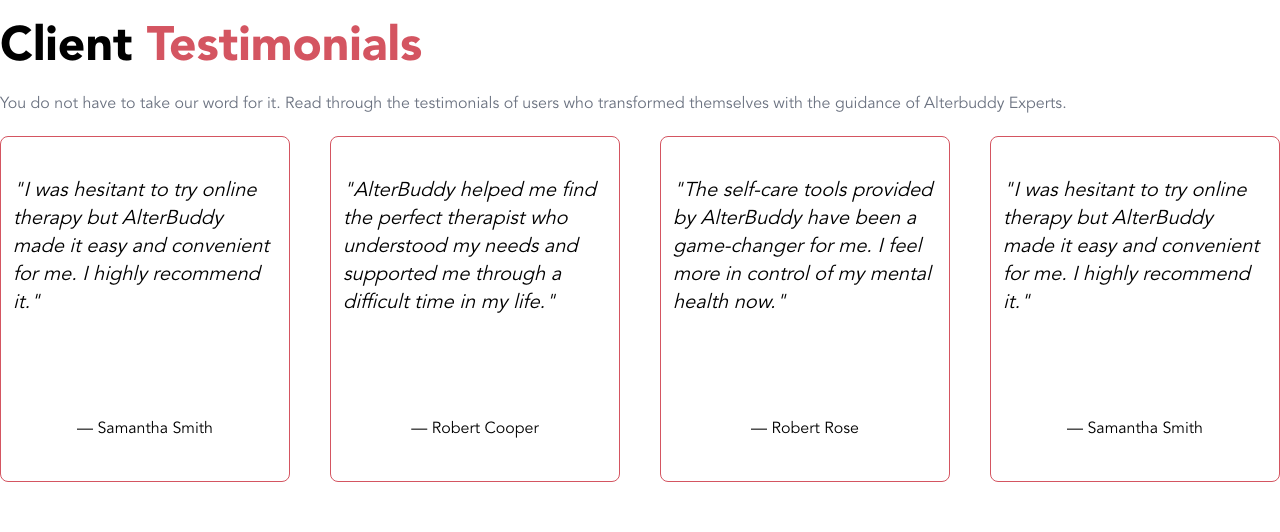
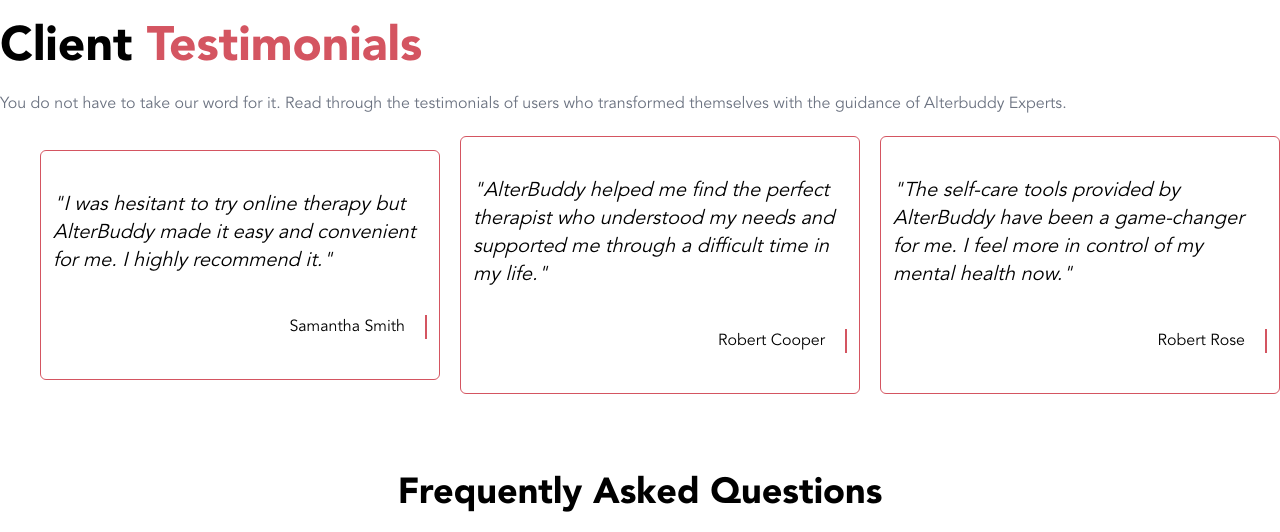
Before and after one commit to mistryaksh/alter-buddy, a React (Create React App) app: page / in a window 1280 px wide. Shown: the part 2820-3352 px from the top of the page. Built offline with nearby package versions, Linux system fonts and the light colour scheme; no server answers.

Commit message:
update minimal designs

```diff
--- a/src/component/cards/testimonials/index.tsx
+++ b/src/component/cards/testimonials/index.tsx
@@ -7,11 +7,11 @@
 
 export const TestimonialsCard: FC<TestimonialsCardProps> = ({ body, user }) => {
      return (
-          <div className="border border-primary-500 rounded-lg py-10 px-3 space-y-10">
-               <div className="h-[200px]">
+          <div className="border w-[400px] flex flex-col border-primary-500 rounded-md py-10 px-3 space-y-10">
+               <div className="">
                     <blockquote className="text-xl text-ellipsis font-extralight italic">"{body}"</blockquote>
                </div>
-               <p className="text-center">— {user}</p>
+               <blockquote className="text-right border-primary-500 border-r-2 pr-5">{user}</blockquote>
           </div>
      );
 };
--- a/src/index.css
+++ b/src/index.css
@@ -48,3 +48,15 @@
      height: 200px !important;
      width: 200px !important;
 }
+
+@layer utilities {
+     /* Hide scrollbar for Chrome, Safari and Opera */
+     .no-scrollbar::-webkit-scrollbar {
+          display: none;
+     }
+     /* Hide scrollbar for IE, Edge and Firefox */
+     .no-scrollbar {
+          -ms-overflow-style: none; /* IE and Edge */
+          scrollbar-width: none; /* Firefox */
+     }
+}
--- a/src/pages/default/home/index.tsx
+++ b/src/pages/default/home/index.tsx
@@ -294,24 +294,57 @@
                               transformed themselves with the guidance of Alterbuddy Experts.
                          </p>
                     </div>
-                    <div className="xl:grid grid-cols-12 xl:grid-cols-4 lg:grid-cols-4 gap-10 container mx-auto">
+                    <div className="flex gap-5 relative px-10 overflow-x-scroll items-center no-scrollbar">
+                         <div className="w-[400px]">
                               <TestimonialsCard
                                    body="I was hesitant to try online therapy but AlterBuddy made it easy and convenient for me. I highly recommend it."
                                    user="Samantha Smith"
                               />
+                         </div>
+                         <div className="w-[400px]">
                               <TestimonialsCard
                                    body="AlterBuddy helped me find the perfect therapist who understood my needs and supported me through a difficult time in my life."
                                    user="Robert Cooper"
                               />
+                         </div>
+                         <div className="w-[400px]">
                               <TestimonialsCard
                                    body="The self-care tools provided by AlterBuddy have been a game-changer for me. I feel more in control of my mental health now."
                                    user="Robert Rose
 "
                               />
+                         </div>
+                         <div className="w-[400px]">
                               <TestimonialsCard
                                    body="I was hesitant to try online therapy but AlterBuddy made it easy and convenient for me. I highly recommend it."
                                    user=" Samantha Smith"
                               />
+                         </div>
+                         <div className="w-[400px]">
+                              <TestimonialsCard
+                                   body="I was hesitant to try online therapy but AlterBuddy made it easy and convenient for me. I highly recommend it."
+                                   user="Samantha Smith"
+                              />
+                         </div>
+                         <div className="w-[400px]">
+                              <TestimonialsCard
+                                   body="AlterBuddy helped me find the perfect therapist who understood my needs and supported me through a difficult time in my life."
+                                   user="Robert Cooper"
+                              />
+                         </div>
+                         <div className="w-[400px]">
+                              <TestimonialsCard
+                                   body="The self-care tools provided by AlterBuddy have been a game-changer for me. I feel more in control of my mental health now."
+                                   user="Robert Rose
+"
+                              />
+                         </div>
+                         <div className="w-[400px]">
+                              <TestimonialsCard
+                                   body="I was hesitant to try online therapy but AlterBuddy made it easy and convenient for me. I highly recommend it."
+                                   user=" Samantha Smith"
+                              />
+                         </div>
                     </div>
                </div>
 
```
Lines whose indentation alone changed are shown as unchanged.
